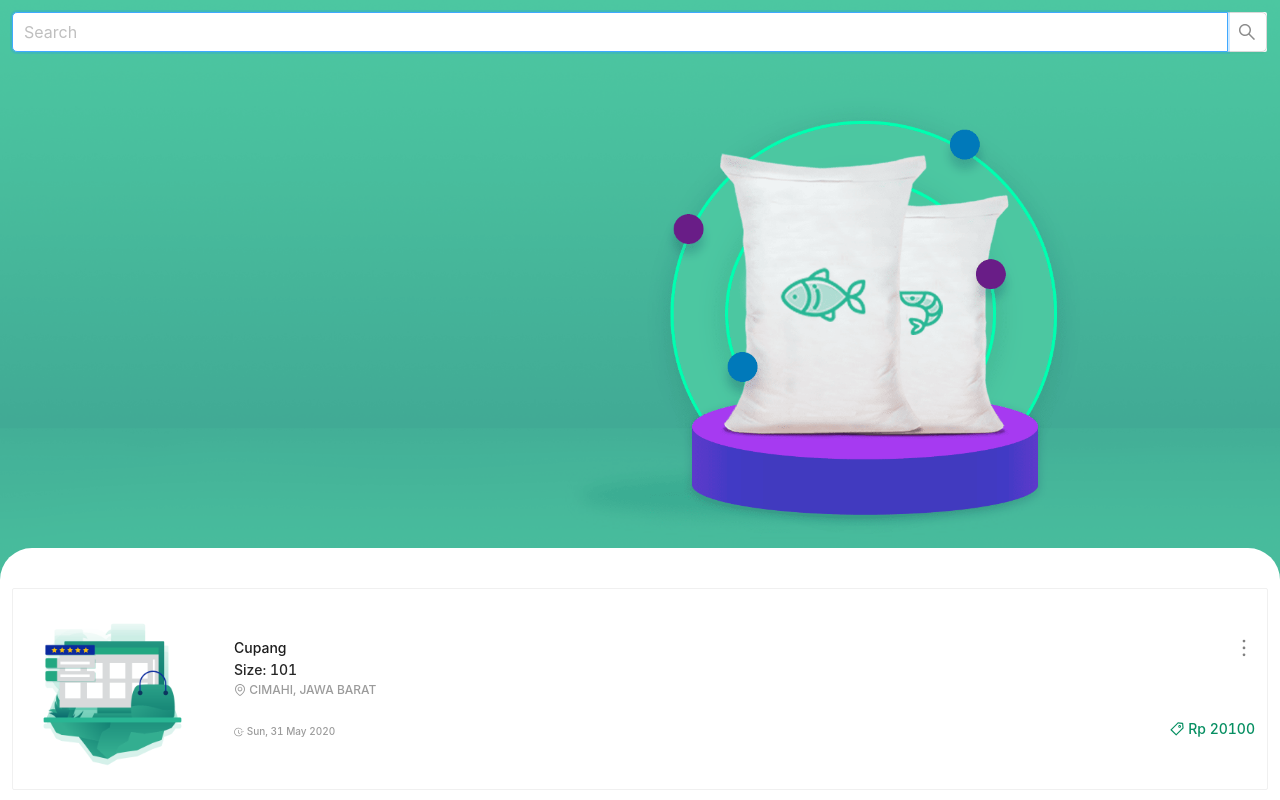
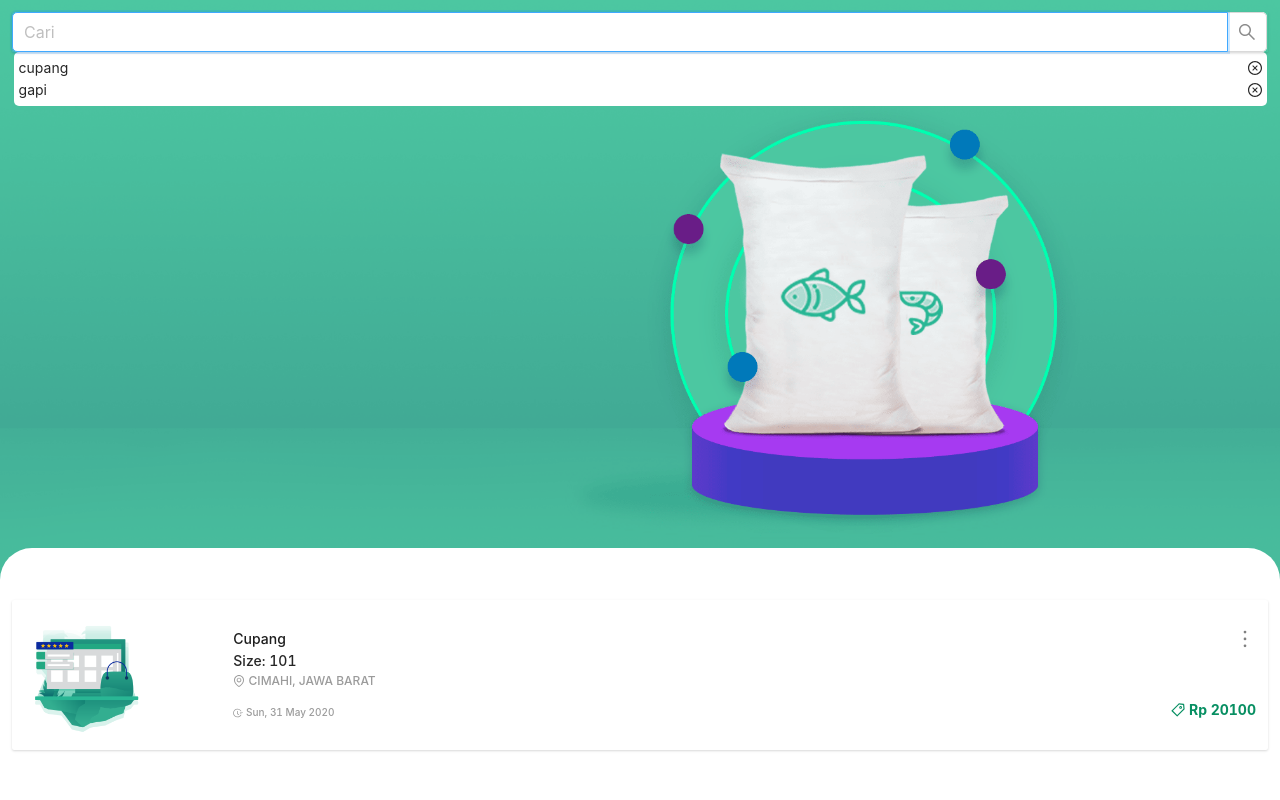
Before and after one commit to haryanapnx/e-kan, a React (Create React App) app: page / in a window 1280 px wide. Both pictures are taken after a click on the element 620 px from the left and 32 px from the top of the page. Shown: the top 800 px of the page. Built offline with nearby package versions, Linux system fonts and the light colour scheme; no server answers; what stein-js-client would draw is missing.

Commit message:
fix(component): styling footer, card and integrate function on search bar component

```diff
--- a/src/components/Card/index.tsx
+++ b/src/components/Card/index.tsx
@@ -39,11 +39,13 @@ const CardProduct: React.FC = () => {
     <Card
       bodyStyle={{ padding: '0' }}
       id="card-product"
+      bordered={false}
+      className="shadow"
     >
       <Row align="middle">
         <Col xs={8} sm={8} md={6} lg={4} xl={4} className="columns v-middle">
           <Avatar
-            size={{ xs: 100, sm: 100, md: 150, lg: 200, xl: 200, xxl: 200 }}
+            size={{ xs: 100, sm: 130, md: 140, lg: 150, xl: 150, xxl: 160 }}
             src={product}
           />
         </Col>
--- a/src/components/Card/style.scss
+++ b/src/components/Card/style.scss
@@ -1,5 +1,6 @@
 #card-product {
   text-align: left;
+  margin: .75rem 0;
 
   .content {
     padding: .75rem;
@@ -21,17 +22,20 @@
 
     .content-bottom {
       align-items: flex-end;
-      height: 40px;
-      font-weight: 500;
+      height: 30px;
 
       .price {
         color: #078f62;
         font-size: 14px;
+        font-weight:700;
+
       }
 
       .date {
         color: #9b9b9b;
         font-size: 10px;
+        font-weight: 500;
+
       }
 
 
--- a/src/components/Header/index.tsx
+++ b/src/components/Header/index.tsx
@@ -15,6 +15,7 @@ const Header: React.FC = () => {
               key={item}
               width="100%"
               src={item}
+              preview={false}
               placeholder={
                 <Image preview={false} src={logo} width="100%" />
               }
--- a/src/components/Header/style.scss
+++ b/src/components/Header/style.scss
@@ -3,7 +3,7 @@
   .__background{
     background-color: #FFDEE9;
     background-image: linear-gradient(0deg, #FFDEE9 0%, #B5FFFC 100%);
-    min-height: 200px;
+    min-height: 195px;
   }
 
 }
--- a/src/components/SearchBar/index.tsx
+++ b/src/components/SearchBar/index.tsx
@@ -1,9 +1,16 @@
-import React, { useState, useEffect } from 'react'
+import React, { useState, useEffect, useRef } from 'react';
+import { Input } from 'antd';
+import { CloseCircleOutlined } from '@ant-design/icons';
+import { useComponentVisible } from 'libs/use-component-visible';
 import './style.scss'
-import { Input } from 'antd';
 
 const SearchBar: React.FC = () => {
-  const [fixed, setFixed] = useState("")
+  const node = useRef<any>(null);
+  const [fixed, setFixed] = useState<string>("");
+  const [history, setHistory] = useState<string[]>(["cupang", "gapi"]);
+  const [search, setSearch] = useState<string>("");
+
+  const { ref, visible, setVisible } = useComponentVisible(false);
 
   const listenScrollEvent = () => {
     if (window.scrollY < 73) {
@@ -13,20 +20,45 @@ const SearchBar: React.FC = () => {
     }
   }
 
+  const removeHistory = (i: number) => {
+    let newHistory = [...history];
+    newHistory.splice(i, 1);
+    setHistory(newHistory);
+  }
+
   useEffect(() => {
     window.addEventListener('scroll', listenScrollEvent);
-    return () =>
+    return () => {
       window.removeEventListener('scroll', listenScrollEvent);
+    }
   }, []);
 
   return (
     <div id="search-bar">
-      <div className={`top-bar ${fixed}`}>
+      <div onClick={() => setVisible(!visible)} className={`top-bar ${fixed}`}>
         <Input.Search
-          placeholder="Search"
-          allowClear onSearch={() => { }}
+          ref={node}
+          placeholder="Cari"
+          allowClear
+          onSearch={() => { }}
+          onChange={(e: any) => setSearch(e.target.value)}
+          value={search}
           size="large"
+          className={`${!fixed && "shadow"}`}
         />
+        {visible && (
+          <div ref={ref} className="history">
+            { history.length ? history.map((item, i) => (
+              <div className="columns" key={i}>
+                <span className="list-item" onClick={() => setSearch(item)}>{item}</span>
+                <div onClick={() => removeHistory(i)} style={{ textAlign: "right" }}><CloseCircleOutlined /></div>
+              </div>
+            )):(
+              <small className="text-muted">Tidak ada riwayat pencarian.</small>
+            )
+          }
+          </div>
+        )}
       </div>
     </div>
   )
--- a/src/components/SearchBar/style.scss
+++ b/src/components/SearchBar/style.scss
@@ -1,11 +1,16 @@
 #search-bar {
   z-index: 3;
+
   .top-bar {
     padding: .75rem .75rem;
     position: absolute;
     width: 100%;
     transform: translateY(0);
     transition: transform 0.6s ease;
+  }
+
+  .text-muted {
+    color: #d9d9d9;
   }
 
   .fixed {
@@ -16,21 +21,35 @@
     animation: myanimation 3s;
   }
 
+  .history {
+    background-color: #fff;
+    width: calc(100% - 3px);
+    margin-left: .1rem;
+    padding: 5px;
+    border-radius: 5px;
+
+    .list-item {
+      width: 80%;
+    }
+  }
+
   .ant-input-search .ant-input-group .ant-input-affix-wrapper:not(:last-child) {
     border-top-left-radius: 5px;
     border-bottom-left-radius: 5px;
   }
 
-  .ant-input-group > .ant-input:last-child, .ant-input-group-addon:last-child {
+  .ant-input-group>.ant-input:last-child,
+  .ant-input-group-addon:last-child {
     border-top-left-radius: 5px;
     border-bottom-left-radius: 5px;
-}
+  }
 
   .ant-input-search>.ant-input-group>.ant-input-group-addon:last-child .ant-input-search-button {
-    padding-top: 0;
-    padding-bottom: 0;
     border-radius: 0 5px 5px 0;
   }
+  .ant-input-group-addon {
+    border-radius: 5px;
+}
 
   @keyframes myanimation {
     0% {
--- /dev/null
+++ b/src/libs/use-component-visible/index.tsx
@@ -0,0 +1,21 @@
+import { useState, useEffect, useRef } from 'react';
+
+export const useComponentVisible = (initialIsVisible: boolean) => {
+  const [visible, setVisible] = useState(initialIsVisible);
+  const ref = useRef<any>(null);
+
+  const handleClickOutside = (e: any) => {
+    if (ref.current && !ref.current.contains(e.target)) {
+      setVisible(false);
+    }
+  };
+
+  useEffect(() => {
+    document.addEventListener('click', handleClickOutside, true);
+    return () => {
+      document.removeEventListener('click', handleClickOutside, true);
+    };
+  });
+
+  return { ref, visible, setVisible };
+}
```
Also changed, not shown: src/components/Footer/index.tsx (added, +13 -0 lines).
